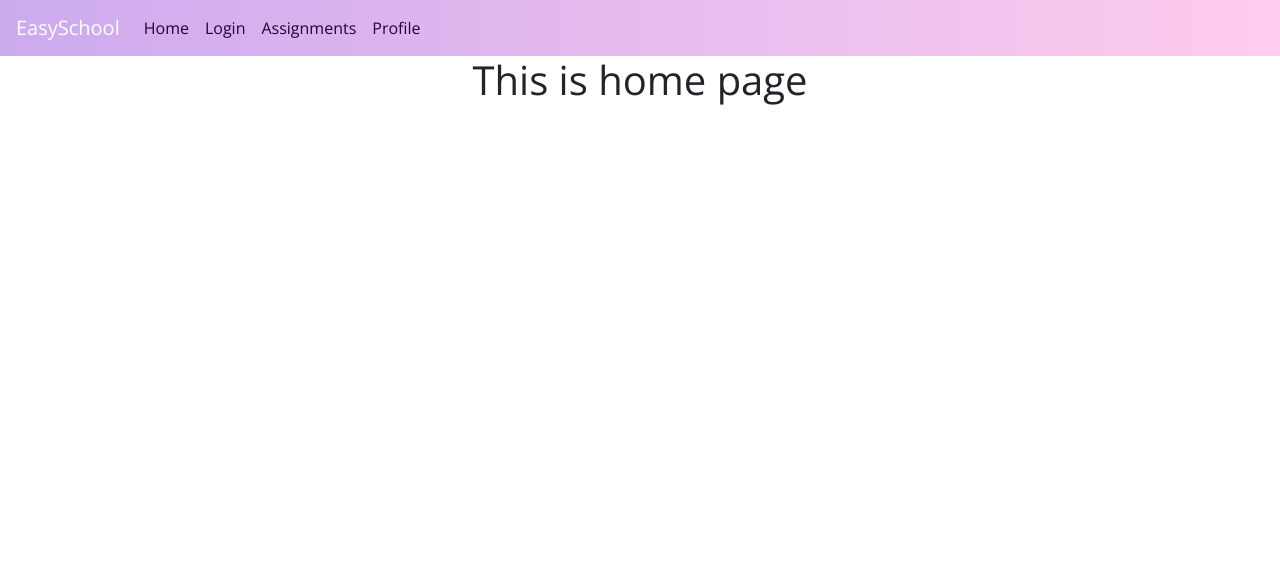
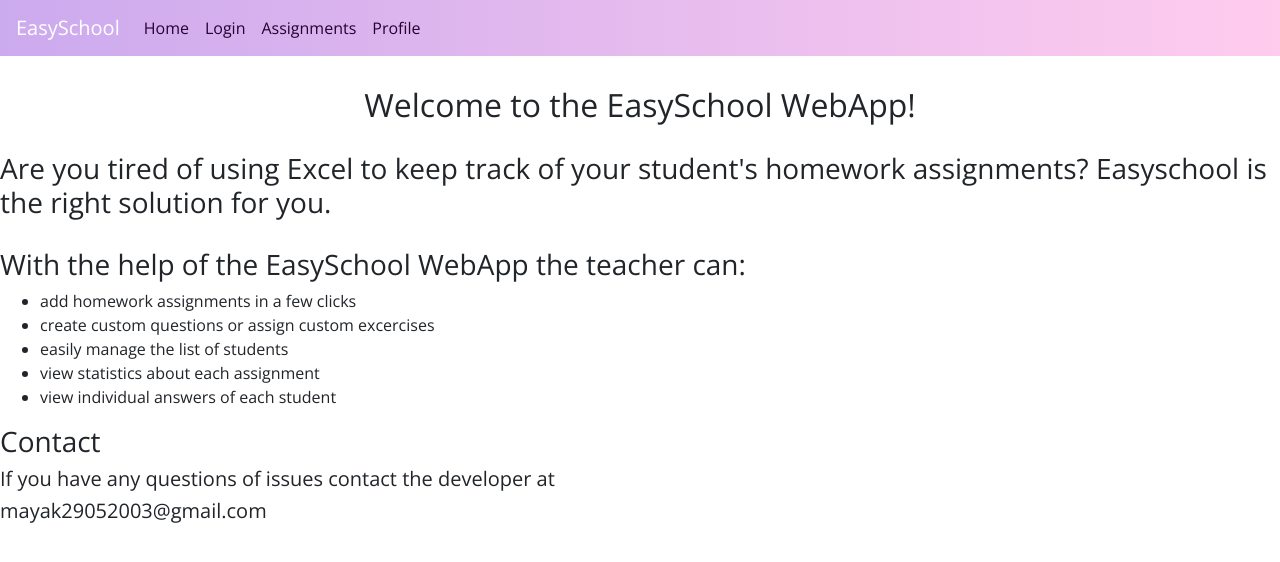
Before and after one commit to maiiaKey/EasySchool-frontend, a React (Create React App) app: page / in a window 1280 px wide. Shown: the top 562 px of the page. Built offline with nearby package versions, Linux system fonts and the light colour scheme.

Commit message:
Added some text to the homepage

```diff
--- a/src/Containers/App.css
+++ b/src/Containers/App.css
@@ -1,43 +1,20 @@
-.content {
-  text-align: center;
+.homepage-content {
+  display: flex;
+  flex-direction: column;
   font-family: 'Open Sans';
 }
 
-/* .App {
+.homepage-title {
+  margin-top: 30px;
   text-align: center;
 }
 
-.App-logo {
-  height: 40vmin;
-  pointer-events: none;
+.homepage-text {
+  margin-top: 20px;
 }
 
-@media (prefers-reduced-motion: no-preference) {
-  .App-logo {
-    animation: App-logo-spin infinite 20s linear;
-  }
+.homepage-list {}
+
+.homepage-footer {
+
 }
-
-.App-header {
-  background-color: #282c34;
-  min-height: 100vh;
-  display: flex;
-  flex-direction: column;
-  align-items: center;
-  justify-content: center;
-  font-size: calc(10px + 2vmin);
-  color: white;
-}
-
-.App-link {
-  color: #61dafb;
-}
-
-@keyframes App-logo-spin {
-  from {
-    transform: rotate(0deg);
-  }
-  to {
-    transform: rotate(360deg);
-  }
-} */
--- a/src/Containers/App.js
+++ b/src/Containers/App.js
@@ -39,9 +39,26 @@
                   password={this.state.password}
                   teacher={this.state.teacher}
                   />
-          <div className="content">
+          <div className="homepage-content">
             <link href="https://fonts.googleapis.com/css?family=Open+Sans&display=swap" rel="stylesheet"></link>
-            <h1>This is home page</h1>
+            <h2 className="homepage-title">Welcome to the EasySchool WebApp!</h2>
+            <h3 className="homepage-text">Are you tired of using Excel to keep track of your student's
+              homework assignments? Easyschool is the right solution
+              for you.
+            </h3>
+            <h3 className="homepage-text">With the help of the EasySchool WebApp the teacher can:</h3>
+            <ul className="homepage-list">
+              <li>add homework assignments in a few clicks</li>
+              <li>create custom questions or assign custom excercises</li>
+              <li>easily manage the list of students</li>
+              <li>view statistics about each assignment</li>
+              <li>view individual answers of each student</li>
+            </ul>
+            <div className="homepage-footer">
+            <h3>Contact</h3>
+            <h5>If you have any questions of issues contact the developer at</h5>
+            <h5>mayak29052003@gmail.com</h5>
+            </div>
           </div>
         </div>
       );
--- a/src/Containers/Profile.js
+++ b/src/Containers/Profile.js
@@ -8,7 +8,6 @@
     constructor(props){
       super(props);
       this.state = {login: this.props.login, password: this.props.password, teacher: this.props.teacher, user: users.filter((user) => {return user.username==this.props.login})};
-      console.log("Profile: "+this.state.user[0].uid);
 
     }
 
```
